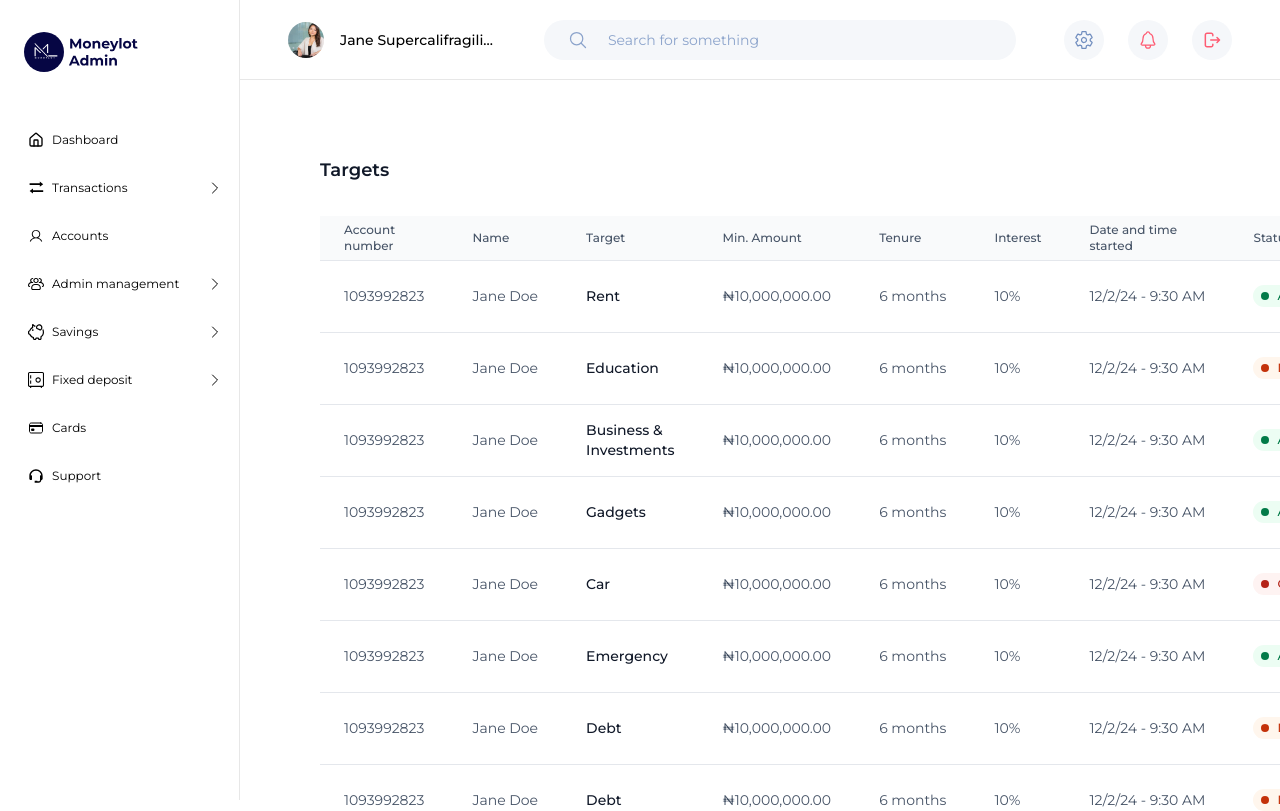
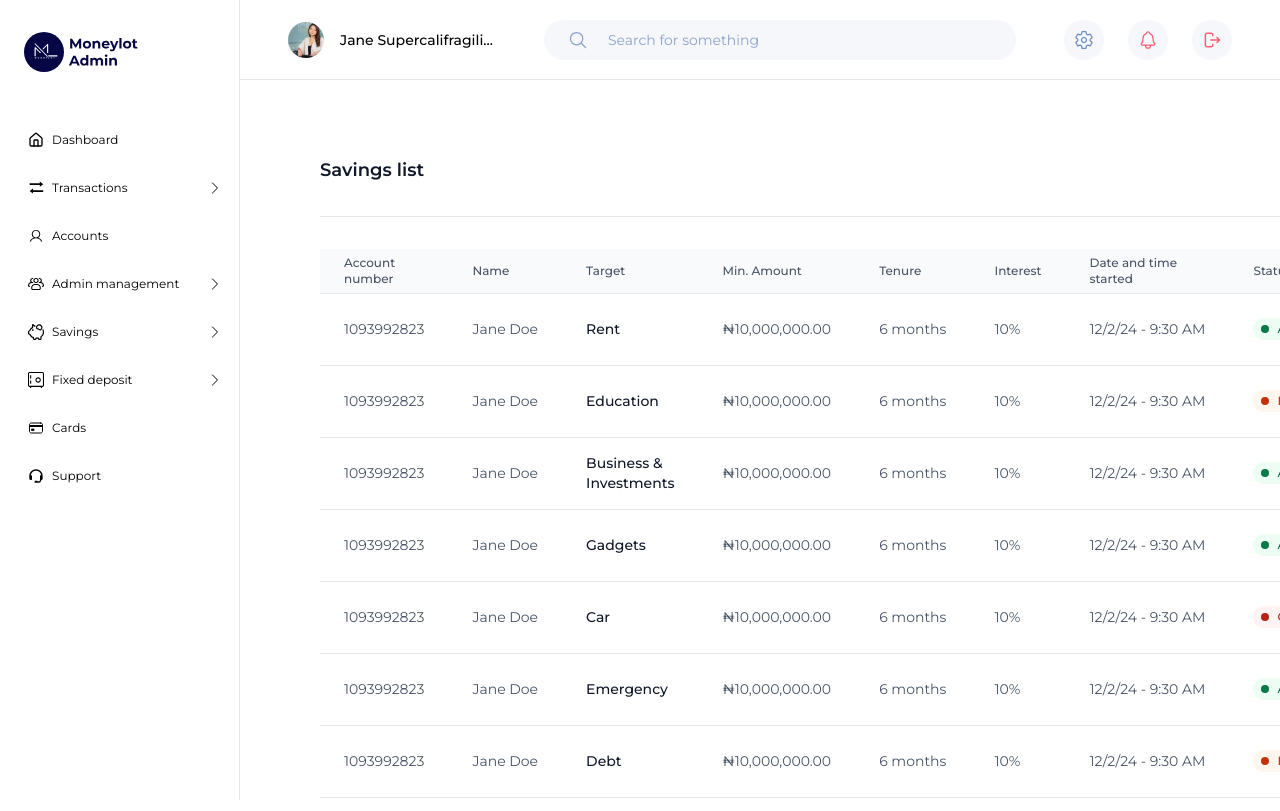
Before and after one commit to joshuaenahoro/moneylot-admin, a Next.js app: page /savings-list in a window 1280 px wide. Shown: the top 811 px of the page. Built offline with nearby package versions, Linux system fonts and the light colour scheme.

Commit message:
correct heading

```diff
--- a/src/app/(dashboard)/savings-list/page.tsx
+++ b/src/app/(dashboard)/savings-list/page.tsx
@@ -1,5 +1,5 @@
 import { DataTable } from '@/components/data-table';
-import { PageWrapper } from '@/components/page';
+import { PageHeader, PageWrapper } from '@/components/page';
 import { SITE_NAME } from '@/constants';
 import { Metadata } from 'next';
 import { columns, SavingsList } from './columns';
@@ -149,9 +149,7 @@ export default async function SavingsListPage() {
 
   return (
     <PageWrapper>
-      <header className="mb-8">
-        <h1 className="text-lg font-semibold text-[#101828]">Targets</h1>
-      </header>
+      <PageHeader heading="Savings list" variant="secondary" />
       <DataTable columns={columns} data={data} />
     </PageWrapper>
   );
```
